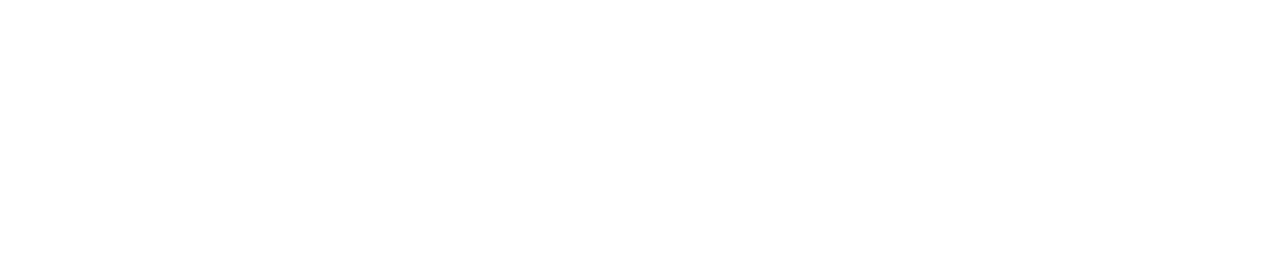
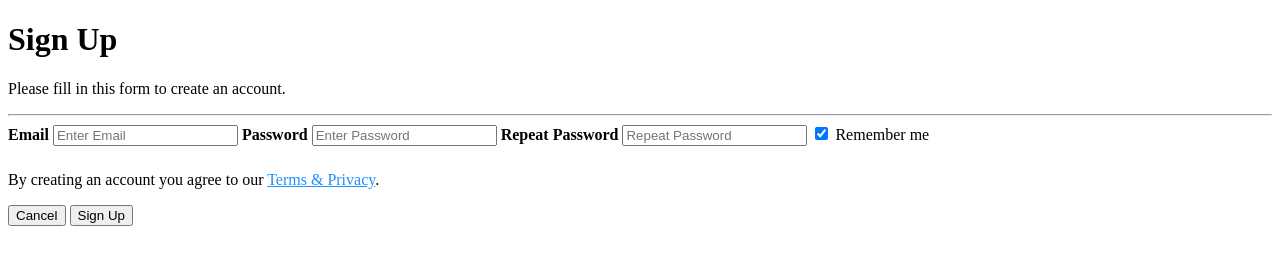
Before and after one commit to LucasFerreiraUBA/formulario, a plain HTML site: page index.html in a window 1280 px wide. Drawn offline with Linux system fonts and the light colour scheme.

Commit message:
create basic sign-up form structure

```diff
--- a/index.html
+++ b/index.html
@@ -6,6 +6,33 @@
     <title>Form</title>
 </head>
 <body>
+    <form action="#" method="get" id="myForm">
+        <div class="container">
+            <h1>Sign Up</h1>
+            <p>Please fill in this form to create an account.</p>
+            <hr>
+
+            <label for="email"><b>Email</b></label>
+            <input type="text" placeholder="Enter Email" name="email" required>
+
+            <label for="psw"><b>Password</b></label>
+            <input type="password" placeholder="Enter Password" name="psw" required>
+
+            <label for="psw-repeat"><b>Repeat Password</b></label>
+            <input type="password" placeholder="Repeat Password" name="psw-repeat" required>
+
+            <label>
+                <input type="checkbox" checked="checked" name="remember" style="margin-bottom:15px"> Remember me
+            </label>
+
+            <p>By creating an account you agree to our <a href="#" style="color:dodgerblue">Terms & Privacy</a>.</p>
+
+            <div class="clearfix">
+                <button type="button" class="cancelbtn">Cancel</button>
+                <button type="submit" class="signupbtn">Sign Up</button>
+            </div>
+        </div>
+    </form>
 
 </body>
 </html>
```
